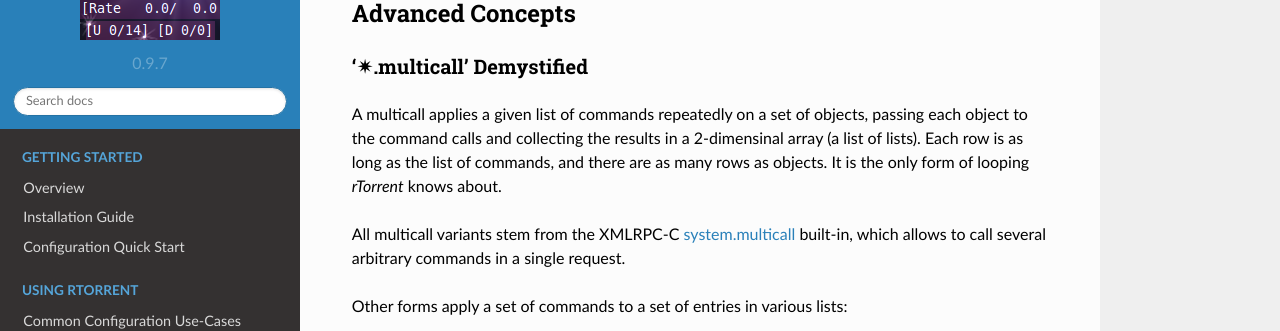
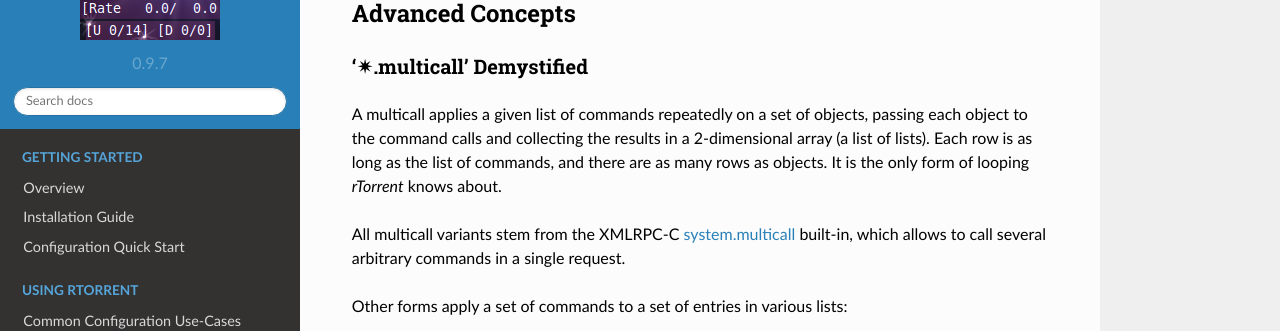
Before and after one commit to rtorrent-community/rtorrent-docs, a Sphinx documentation site: the page built from docs/scripting.rst, in a window 1280 px wide and 900 px high, scrolled down 4213 px. Shown: the part 153-484 px from the top of the window. Built offline with Sphinx 7.4.7 and the Read the Docs theme 2.0.0, drawn with Linux system fonts in a browser that asks for light colours; some of the changed text lies outside the part shown.

Commit message:
Minor typo fixes

```diff
--- a/docs/include-cmd-items.rst
+++ b/docs/include-cmd-items.rst
@@ -1750,7 +1750,7 @@
 
             t.type = ‹target› ≫ value ‹type id›
 
-        There are 3 trackers types, each corresponing to the following values:
+        There are 3 trackers types, each corresponding to the following values:
 
         * ``1`` - HTTP
         * ``2`` - UDP
--- a/docs/include-cmd-network.rst
+++ b/docs/include-cmd-network.rst
@@ -35,7 +35,7 @@
            network.http.max_open ≫ value ‹max›
            network.http.max_open.set = ‹max› ≫ 0
 
-        ``network.http.current_open`` returns the number of currently opened HTTTP connections,
+        ``network.http.current_open`` returns the number of currently opened HTTP connections,
         and ``network.http.max_open`` determines the upper limit for simultaneous HTTP connections.
 
         Be wary of setting this too high, as even if your connection can support
--- a/docs/include-cmd-scripting.rst
+++ b/docs/include-cmd-scripting.rst
@@ -440,7 +440,7 @@
         Both of these commands open the given file
         and execute the contained commands, one per logical line.
 
-        Physical ines can be continued by escaping the line end with ``\``.
+        Physical lines can be continued by escaping the line end with ``\``.
         The maximum length is 4096 bytes.
 
         Lines beginning with ``#`` are comments.
@@ -675,7 +675,7 @@
 
         Compare time elapsed since a given timestamp against an interval in seconds.
         The timestamps are UNIX ones, like created by :term:`system.time_seconds`.
-        The result is ``false`` if the timestramp is empty / zero.
+        The result is ``false`` if the timestamp is empty / zero.
 
         .. rubric:: Example
 
@@ -973,7 +973,7 @@
         ``string.map`` scans a list of replacement pairs for an ``old`` text that matches
         *all* of the given string, and replaces it by ``new``.
 
-        ``string.replace`` substitutes any occurence of the old text by the new one.
+        ``string.replace`` substitutes any occurrence of the old text by the new one.
 
         .. rubric:: Examples
 
--- a/docs/include-cmd-stdcfg.rst
+++ b/docs/include-cmd-stdcfg.rst
@@ -86,7 +86,7 @@
 
     d.session_file
 
-        Return path to an items's session file.
+        Return path to an item's session file.
 
         .. rubric:: Definition
 
--- a/docs/include-cmd-ui.rst
+++ b/docs/include-cmd-ui.rst
@@ -212,7 +212,7 @@
         The ``ui.column.is_hidden`` command allows to query the visibility of a column,
         and the last command returns a list of index values for all hidden columns.
 
-        The hiddden state is *not* persisted over client restarts.
+        The hidden state is *not* persisted over client restarts.
         Also note that some columns are auto-hidden in case the terminal gets too narrow
         to show all of them.
 
--- a/docs/scripting.rst
+++ b/docs/scripting.rst
@@ -242,7 +242,7 @@
 ^^^^^^^^^^^^^^^^^^^^^^^^^
 
 A multicall applies a given list of commands repeatedly on a set of objects,
-passing each object to the command calls and collecting the results in a 2-dimensinal array
+passing each object to the command calls and collecting the results in a 2-dimensional array
 (a list of lists).
 Each row is as long as the list of commands,
 and there are as many rows as objects.
```
Also changed, not shown: other parts of docs/scripting.rst (+1 -1 lines).
